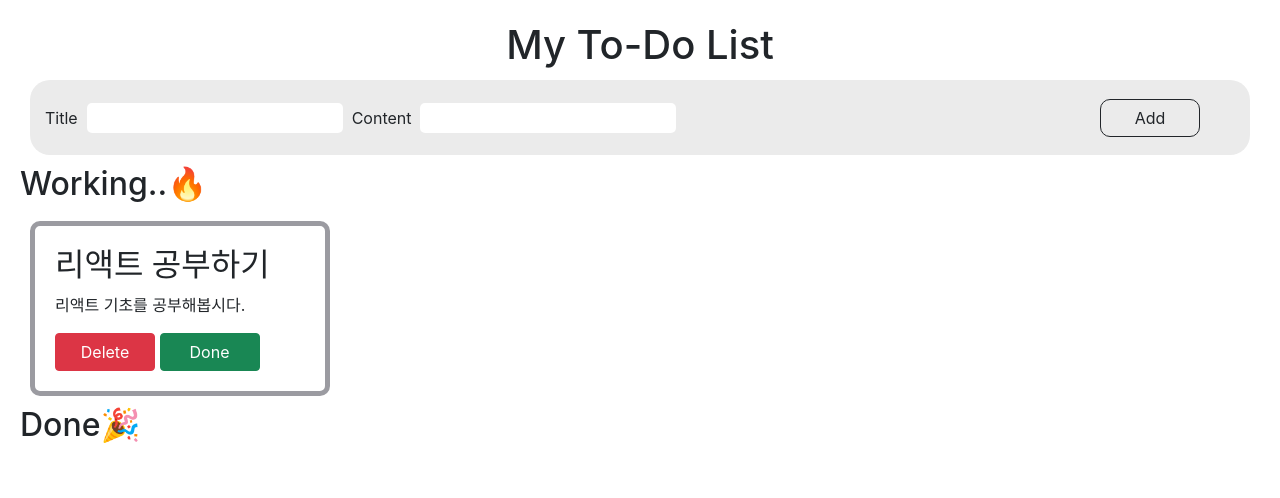
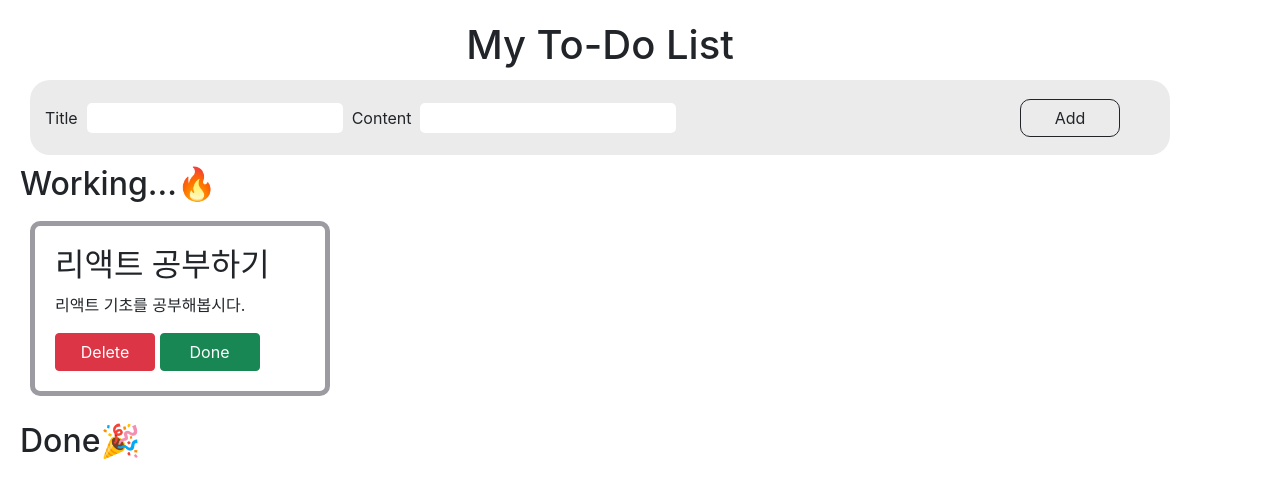
Before and after one commit to hyun0zin/to-do-list-project, a React (Create React App) app: page / in a window 1280 px wide. Shown: the top 498 px of the page. Built offline with nearby package versions, Linux system fonts and the light colour scheme.

Commit message:
개인과제 리뷰

```diff
--- a/src/App.css
+++ b/src/App.css
@@ -1,5 +1,7 @@
 .app-style {
   padding: 20px;
+  min-width: 800px;
+  max-width: 1200px;
 }
 .headerStyle {
   height: 50px;
--- a/src/App.jsx
+++ b/src/App.jsx
@@ -1,96 +1,13 @@
 import React from "react";
 import "./App.css";
-import { useState } from "react";
-import WorkingCards from "component/WorkingCards";
-import DoneCards from "component/DoneCards";
+import TodoHeader from "component/layout/Header";
+import TodoController from "component/todo/TodoController";
 
 const App = () => {
-  const [cards, setCards] = useState([
-    {
-      id: 1,
-      title: "리액트 공부하기",
-      text: "리액트 기초를 공부해봅시다.",
-      isDone: false,
-    },
-  ]);
-
-  const [title, setTitle] = useState("");
-  const [text, setText] = useState("");
-
-  const addTitleHandler = (event) => {
-    setTitle(event.target.value);
-  };
-
-  const addTextHandler = (event) => {
-    setText(event.target.value);
-  };
-
-  // card 추가하기 버튼
-  const addClickBtn = () => {
-    const newCards = {
-      id: cards.length + 1,
-      title,
-      text,
-      isDone: false,
-    };
-    setCards([...cards, newCards]);
-    setTitle("");
-    setText("");
-    console.log(newCards);
-  };
-
-  //card 삭제하기 버튼
-  const removeCardBtn = (id) => {
-    // alert("hi");
-    const removeCards = cards.filter((card) => card.id !== id);
-    setCards(removeCards);
-  };
-
-  // 완료/취소 버튼
-  const updateCard = (id) => {
-    const updatedTodos = cards.map((card) => {
-      if (card.id === id) {
-        return (card.isDone = !card.isDone);
-      }
-      console.log(card.isDone);
-    });
-    setCards(updatedTodos);
-  };
-
   return (
     <div className="app-style">
-      <h1 className="headerStyle">My To-Do List</h1>
-      <div className="inputStyle">
-        <div>
-          Title &nbsp;
-          <input
-            className="titleClass"
-            value={title}
-            onChange={addTitleHandler}
-          />
-          &nbsp; Content &nbsp;
-          <input className="textClass" value={text} onChange={addTextHandler} />
-        </div>
-        <button
-          id="addBtn"
-          onClick={addClickBtn}
-          type="button"
-          className="btn btn-outline-dark"
-        >
-          Add
-        </button>
-      </div>
-      <WorkingCards
-        cards={cards}
-        removeCardBtn={removeCardBtn}
-        updateCard={updateCard}
-      />
-
-      <DoneCards
-        cards={cards}
-        removeCardBtn={removeCardBtn}
-        updateCard={updateCard}
-      />
+      <TodoHeader />
+      <TodoController />
     </div>
   );
 };
--- a/src/component/CompleteBtn.jsx
+++ /dev/null
@@ -1,16 +0,0 @@
-import React from "react";
-
-const CompleteBtn = ({ card, updateCard, children }) => {
-  return (
-    <button
-      id="completeBtn"
-      type="button"
-      className="btn btn-success"
-      onClick={() => updateCard(card.id)} //id 어떻게 받아오지?
-    >
-      {children}
-    </button>
-  );
-};
-
-export default CompleteBtn;
--- a/src/component/DoneCards.jsx
+++ /dev/null
@@ -1,33 +0,0 @@
-import CompleteBtn from "./CompleteBtn";
-
-const DoneCards = ({ cards, removeCardBtn }) => {
-  return (
-    <div>
-      <h2>Done🎉</h2>
-      <div className="doneCards">
-        {cards.map(function (item) {
-          if (item.isDone === true) {
-            return (
-              <div key={item.id} className="cardList">
-                <h2>{item.title}</h2>
-                <p>{item.text}</p>
-                <button
-                  id="removeBtn"
-                  type="button"
-                  className="btn btn-danger"
-                  onClick={() => removeCardBtn(item.id)}
-                >
-                  삭제하기
-                </button>
-                &nbsp;
-                <CompleteBtn>Cancle</CompleteBtn>
-              </div>
-            );
-          }
-        })}
-      </div>
-    </div>
-  );
-};
-
-export default DoneCards;
--- a/src/component/WorkingCards.jsx
+++ /dev/null
@@ -1,33 +0,0 @@
-import CompleteBtn from "./CompleteBtn";
-
-const WorkingCards = ({ cards, removeCardBtn }) => {
-  return (
-    <div>
-      <h2>Working..🔥</h2>
-      <div className="workingCards">
-        {cards.map(function (item) {
-          if (item.isDone === false) {
-            return (
-              <div key={item.id} className="cardList">
-                <h2>{item.title}</h2>
-                <p>{item.text}</p>
-                <button
-                  id="removeBtn"
-                  type="button"
-                  className="btn btn-danger"
-                  onClick={() => removeCardBtn(item.id)}
-                >
-                  Delete
-                </button>
-                &nbsp;
-                <CompleteBtn>Done</CompleteBtn>
-              </div>
-            );
-          }
-        })}
-      </div>
-    </div>
-  );
-};
-
-export default WorkingCards;
--- /dev/null
+++ b/src/component/layout/Header.jsx
@@ -0,0 +1,9 @@
+const TodoHeader = () => {
+  return (
+    <header>
+      <h1 className="headerStyle">My To-Do List</h1>
+    </header>
+  );
+};
+
+export default TodoHeader;
--- /dev/null
+++ b/src/component/todo/TodoCards.jsx
@@ -0,0 +1,28 @@
+const TodoCards = ({ item, removeCardBtn, updateCardBtn }) => {
+  const { id, title, text, isDone } = item;
+  return (
+    <div key={id} className="cardList">
+      <h2>{title}</h2>
+      <p>{text}</p>
+      <button
+        id="removeBtn"
+        type="button"
+        className="btn btn-danger"
+        onClick={() => removeCardBtn(id)}
+      >
+        Delete
+      </button>
+      &nbsp;
+      <button
+        id="completeBtn"
+        type="button"
+        className="btn btn-success"
+        onClick={() => updateCardBtn(id)}
+      >
+        {isDone ? "Cancle" : "Done"}
+      </button>
+    </div>
+  );
+};
+
+export default TodoCards;
--- /dev/null
+++ b/src/component/todo/TodoController.jsx
@@ -0,0 +1,95 @@
+import { useState } from "react";
+import TodoForm from "./TodoForm";
+import TodoList from "./TodoList";
+
+const todoObj = {
+  id: 1,
+  title: "리액트 공부하기",
+  text: "리액트 기초를 공부해봅시다.",
+  isDone: false,
+};
+
+const TodoController = () => {
+  const [cards, setCards] = useState([todoObj]);
+
+  const [title, setTitle] = useState("");
+  const [text, setText] = useState("");
+
+  const addTitleHandler = (event) => {
+    setTitle(event.target.value);
+  };
+
+  const addTextHandler = (event) => {
+    setText(event.target.value);
+  };
+
+  // card 추가하기
+  const addSubmit = (e) => {
+    e.preventDefault();
+
+    //빈 input 추가 막기
+    if (!title || !text) {
+      return;
+    }
+
+    const newCards = {
+      id: cards.length + 1,
+      title,
+      text,
+      isDone: false,
+    };
+    setCards([...cards, newCards]);
+    setTitle("");
+    setText("");
+
+    e.target.reset();
+  };
+
+  //card 삭제하기 버튼
+  const removeCardBtn = (id) => {
+    // alert("hi");
+    const removeCards = cards.filter((card) => card.id !== id);
+    setCards(removeCards);
+  };
+
+  // 완료/취소 버튼
+  const updateCardBtn = (id) => {
+    const updatedTodos = cards.map((todo) => {
+      if (todo.id === id) {
+        return {
+          ...todo,
+          isDone: !todo.isDone,
+        };
+      }
+      return todo;
+    });
+    setCards(updatedTodos);
+  };
+
+  const workingCards = cards.filter((card) => !card.isDone);
+  const doneCards = cards.filter((card) => card.isDone);
+
+  return (
+    <main>
+      <TodoForm
+        addTitleHandler={addTitleHandler}
+        addTextHandler={addTextHandler}
+        addSubmit={addSubmit}
+      />
+      <TodoList
+        subTitle="Working...🔥"
+        cards={workingCards}
+        removeCardBtn={removeCardBtn}
+        updateCardBtn={updateCardBtn}
+      />
+      <TodoList
+        subTitle="Done🎉"
+        cards={doneCards}
+        removeCardBtn={removeCardBtn}
+        updateCardBtn={updateCardBtn}
+      />
+    </main>
+  );
+};
+
+export default TodoController;
--- /dev/null
+++ b/src/component/todo/TodoForm.jsx
@@ -0,0 +1,21 @@
+const TodoForm = ({
+  title,
+  text,
+  addTitleHandler,
+  addTextHandler,
+  addSubmit,
+}) => {
+  return (
+    <form className="inputStyle" onSubmit={addSubmit}>
+      Title &nbsp;
+      <input className="titleClass" value={title} onChange={addTitleHandler} />
+      &nbsp; Content &nbsp;
+      <input className="textClass" value={text} onChange={addTextHandler} />
+      <button id="addBtn" type="submit" className="btn btn-outline-dark">
+        Add
+      </button>
+    </form>
+  );
+};
+
+export default TodoForm;
--- /dev/null
+++ b/src/component/todo/TodoList.jsx
@@ -0,0 +1,23 @@
+import TodoCards from "./TodoCards";
+
+const TodoList = ({ cards, subTitle, removeCardBtn, updateCardBtn }) => {
+  return (
+    <section>
+      <h2>{subTitle}</h2>
+      <ul className="workingCards">
+        {cards.map(function (item) {
+          return (
+            <TodoCards
+              key={item.id}
+              item={item}
+              removeCardBtn={removeCardBtn}
+              updateCardBtn={updateCardBtn}
+            />
+          );
+        })}
+      </ul>
+    </section>
+  );
+};
+
+export default TodoList;
```
